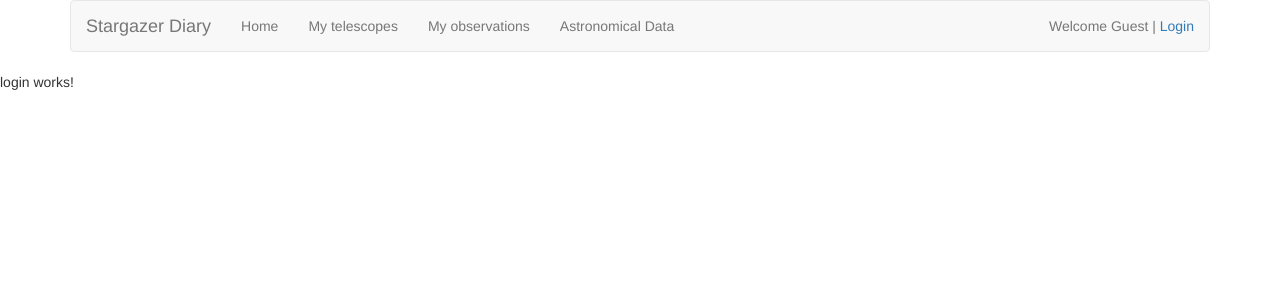
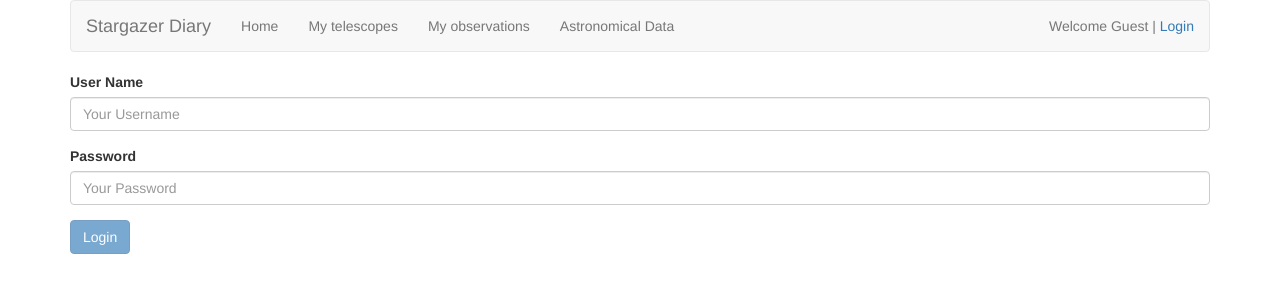
Before and after one commit to gerolvr/StargazerDiary-Frontend-Angular4, an Angular app: page /login in a window 1280 px wide. Shown: the top 300 px of the page. Built offline with nearby package versions, Linux system fonts and the light colour scheme.

Commit message:
Add login form

```diff
--- a/src/app/app.module.ts
+++ b/src/app/app.module.ts
@@ -1,6 +1,7 @@
 import { BrowserModule } from '@angular/platform-browser';
 import { NgModule } from '@angular/core';
 import { RouterModule } from '@angular/router';
+import { FormsModule } from '@angular/forms';
 
 import { AppComponent } from './app.component';
 import { NavbarComponent } from './navbar/navbar.component';
@@ -23,6 +24,7 @@ const routes = [
   ],
   imports: [
     BrowserModule,
+    FormsModule,
     RouterModule.forRoot(routes)
   ],
   providers: [
--- a/src/app/login/login.component.html
+++ b/src/app/login/login.component.html
@@ -1,3 +1,21 @@
-<p>
-  login works!
-</p>
+<div class="container">
+  <div *ngIf="!loggedIn">
+    <form (ngSubmit)="onSubmit()" #form="ngForm">
+      <div class="form-group">
+        <label for="name">User Name</label>
+        <input type="text" id="username" name="username" class="form-control" [(ngModel)]="identifiers.username" placeholder="Your Username" required #nameCtrl="ngModel">
+        <span class="help-block" *ngIf="nameCtrl.invalid && nameCtrl.touched">Please enter a user name!</span>
+      </div>
+      <div class="form-group">
+        <label for="side">Password</label>
+        <input type="password" id="password" name="password" class="form-control" [(ngModel)]="identifiers.password" placeholder="Your Password" required #pwdCtrl="ngModel">
+        <span class="help-block" *ngIf="pwdCtrl.invalid && pwdCtrl.touched">Please enter a password!</span>
+      </div>
+      <button class="btn btn-primary" type="submit" [disabled]="form.invalid">Login</button>
+    </form>
+  </div>
+  <div *ngIf="loggedIn">
+    <h2>You are logged in.</h2>
+  </div>
+  <div *ngIf="alert" class="alert alert-danger">Could not log in, please verify username and password</div>
+</div>
--- a/src/app/login/login.component.ts
+++ b/src/app/login/login.component.ts
@@ -7,9 +7,17 @@ import { Component, OnInit } from '@angular/core';
 })
 export class LoginComponent implements OnInit {
 
+  identifiers = { 'username': '', 'password': '' };
+  loggedIn = false;
+  alert = false;
+
   constructor() { }
 
   ngOnInit() {
   }
 
+  onSubmit() {
+
+  }
+
 }
```
